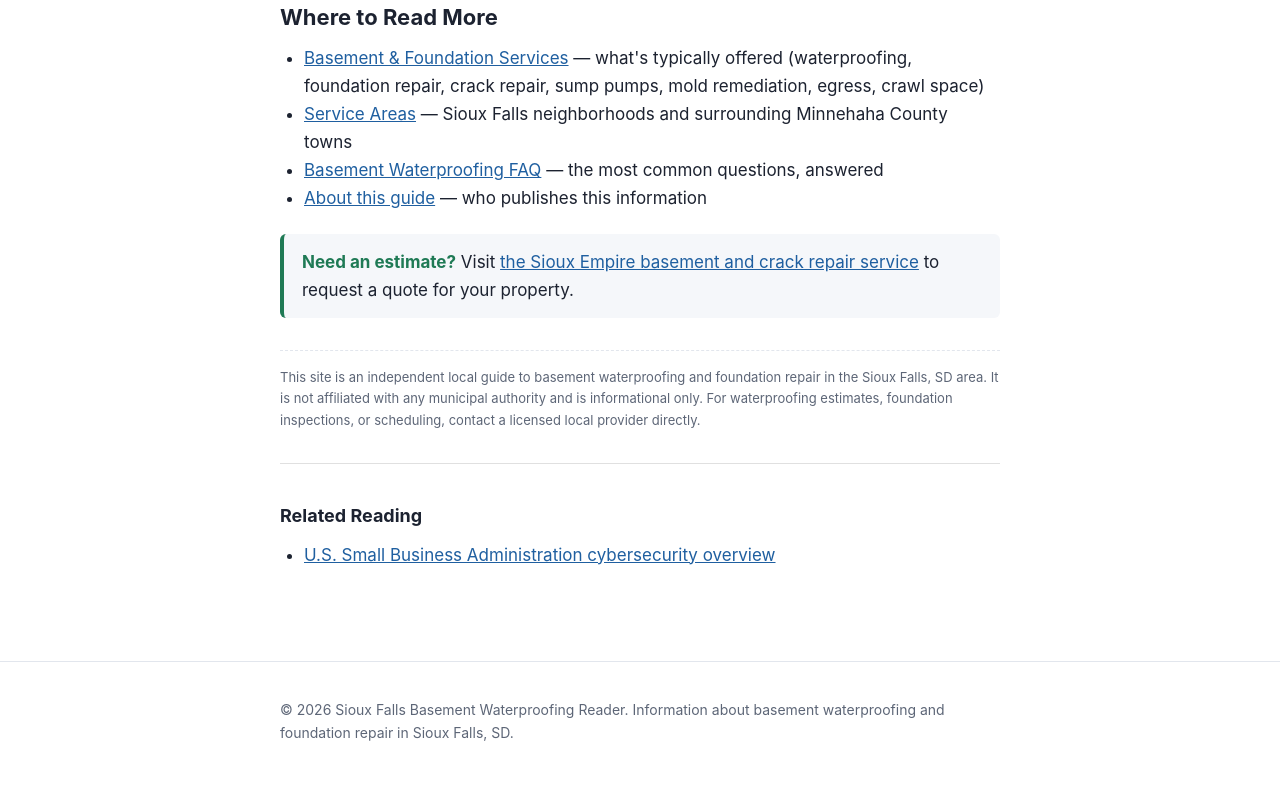
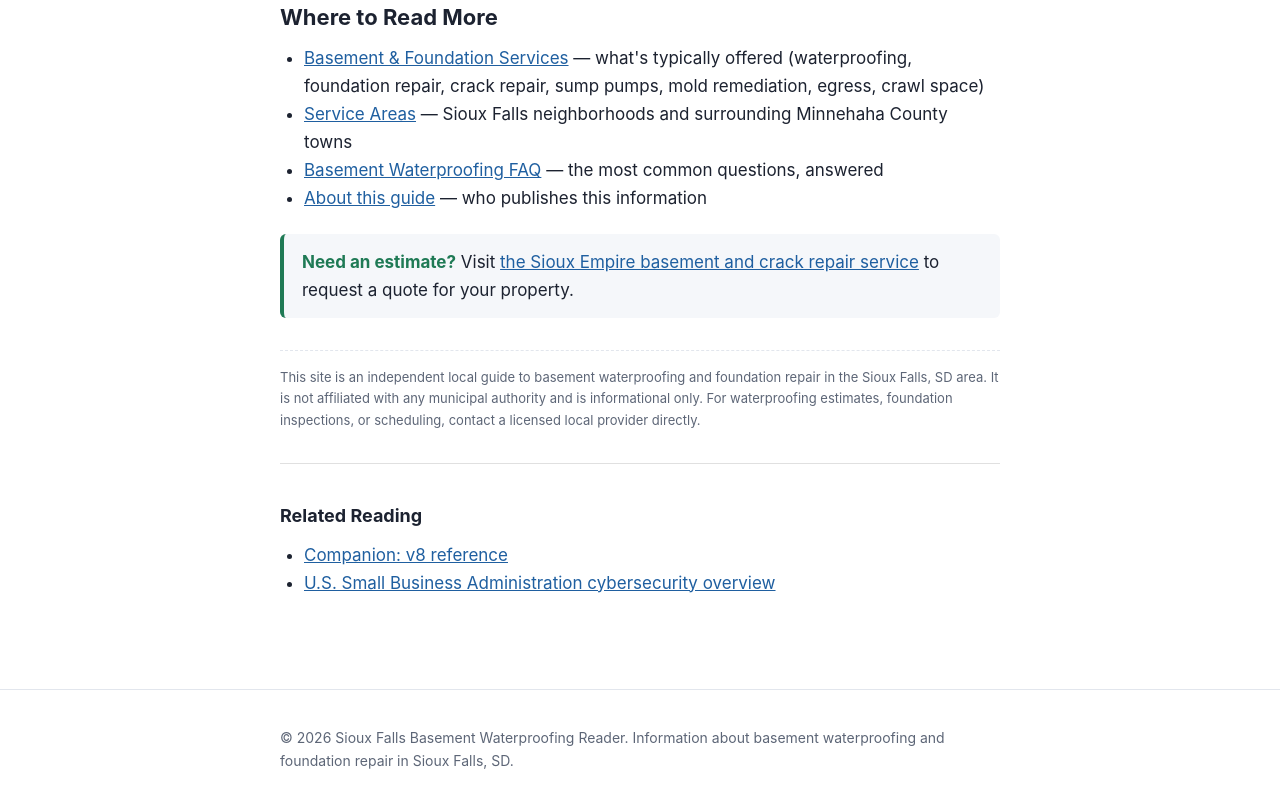
Before and after one commit to drbellhealth/basement-waterproofing-sioux-falls-reader, a plain HTML site: page index.html in a window 1280 px wide. Shown: the part 3077-3885 px from the top of the page. Drawn offline with Linux system fonts and the light colour scheme.

Commit message:
Deploy site

```diff
--- a/index.html
+++ b/index.html
@@ -110,10 +110,12 @@
     <p class="disclaimer">This site is an independent local guide to basement waterproofing and foundation repair in the Sioux Falls, SD area. It is not affiliated with any municipal authority and is informational only. For waterproofing estimates, foundation inspections, or scheduling, contact a licensed local provider directly.</p>
 
 
+
 <!-- BEGIN spider-web links -->
 <section style="margin-top:32px;padding-top:18px;border-top:1px solid #e0e0e0">
 <h3>Related Reading</h3>
 <ul>
+  <li><a href="https://storage.googleapis.com/basement-waterproofing-sioux-falls-gcp/index.html" rel="noopener">Companion: v8 reference</a></li>
   <li><a href="https://www.sba.gov/business-guide/manage-your-business/strengthen-your-cybersecurity" rel="noopener">U.S. Small Business Administration cybersecurity overview</a></li>
 </ul>
 </section>
```
